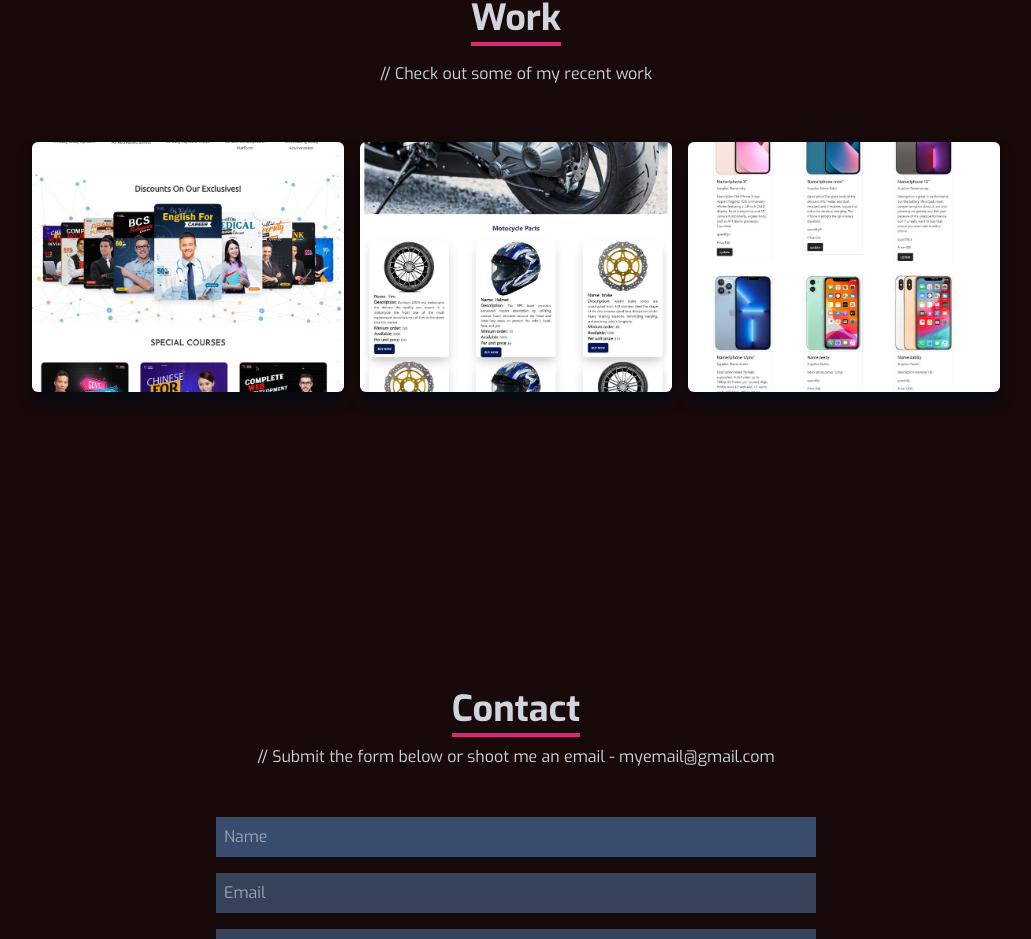
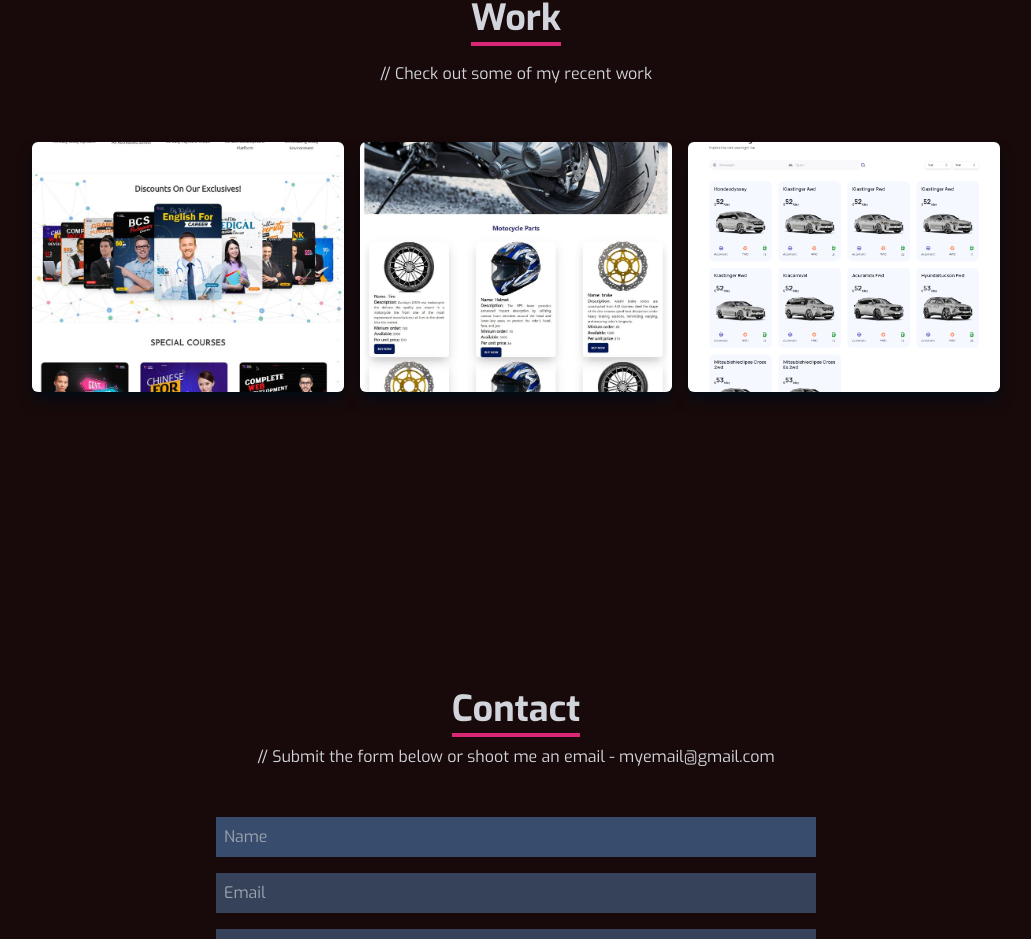
Before and after one commit to Shakhawathh/my-profolio, a React (Create React App) app: page / in a window 1280 px wide. Shown: the part 2605-3544 px from the top of the page, without its empty margins (124-1155 px from the left). Built offline with nearby package versions, Linux system fonts and the light colour scheme.

Commit message:
adding new car

```diff
--- a/src/Components/Work.js
+++ b/src/Components/Work.js
@@ -2,6 +2,7 @@
 import WorkImg from "../assets/1.jpg";
 import Img2 from "../assets/2.jpg";
 import Img3 from "../assets/3.jpg";
+import Img4 from "../assets/car.png";
 
 const work = () => {
   return (
@@ -72,7 +73,7 @@
             </div>
           </div>
           <div
-            style={{ backgroundImage: `url(${Img2})` }}
+            style={{ backgroundImage: `url(${Img4})` }}
             className="shadow-lg shadow-[#040c16] group container rounded-md flex justify-center items-center mx-auto content-div"
           >
             {/* Hover Effects */}
```
Also changed, not shown: src/assets/car rent.png (added), src/assets/car.png (added).
